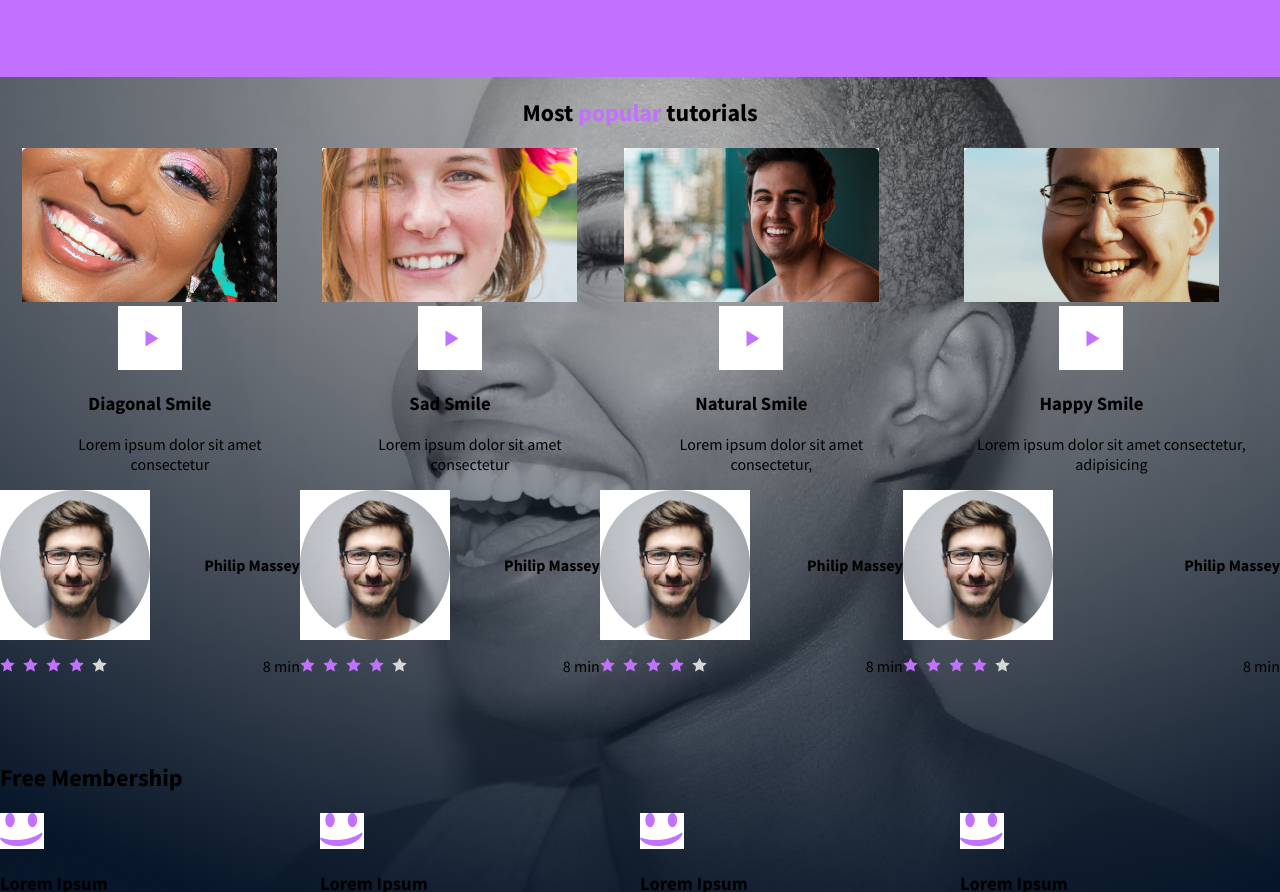
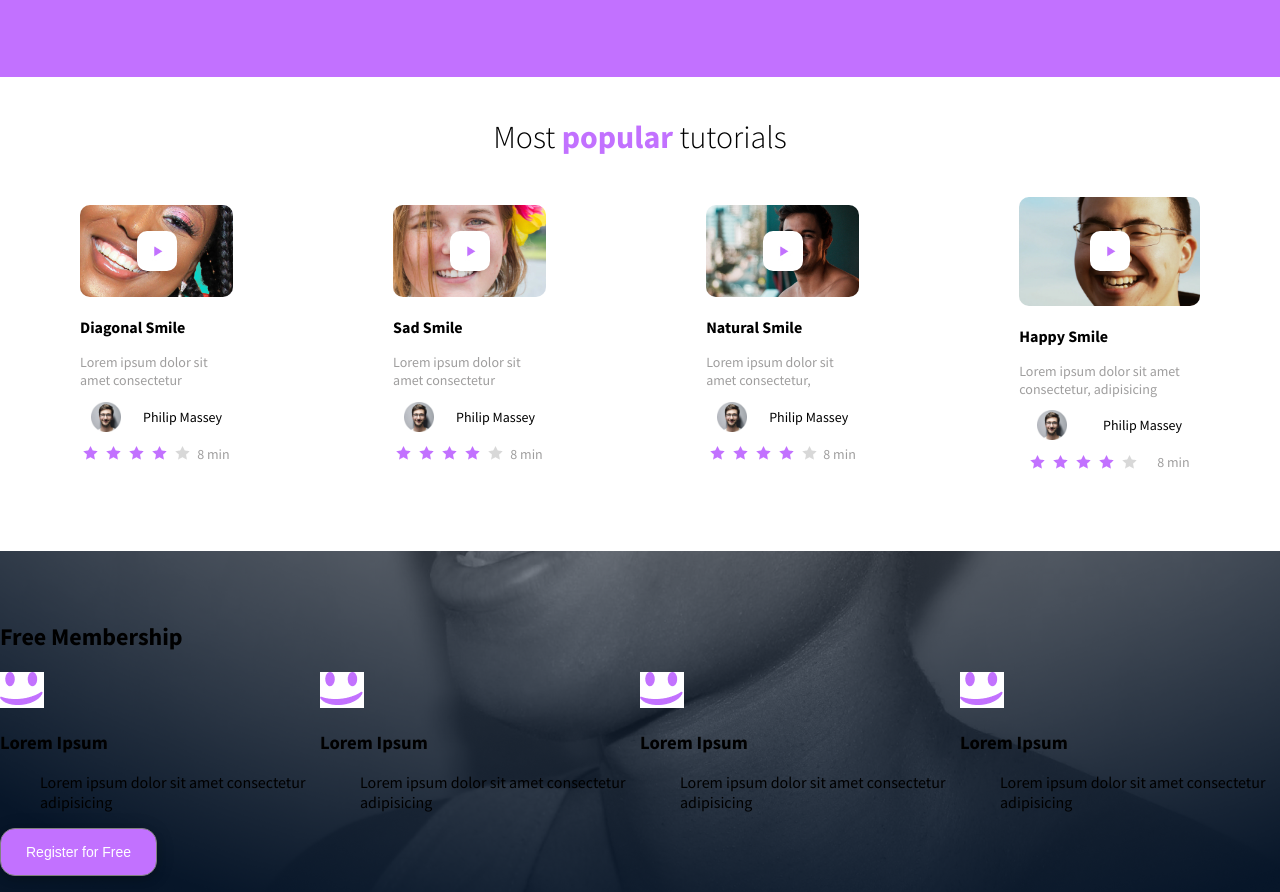
Before and after one commit to Ugokams/alx_html_css, a plain HTML site: page css_advanced/index.html in a window 1280 px wide. Shown: the part 1109-2001 px from the top of the page. Drawn offline with Linux system fonts and the light colour scheme; a web font is replaced by a local one.

Commit message:
Video section has been updated on styles.css

```diff
--- a/css_advanced/styles.css
+++ b/css_advanced/styles.css
@@ -176,3 +176,91 @@ section {
 .quotes h3{
     margin-bottom: -15px;
 }
+
+.popular-tutorials{
+    background-color: white;
+}
+
+.popular-tutorials h2{
+    font-size: 32px;
+    font-weight: 300;
+    color: black;
+    margin: 40px 0;
+}
+
+.video-thumbnail {
+    position: relative;
+    display: inline-block;
+    width: fit-content;
+}
+
+.video-thumbnail img {
+    display: block;
+    width: 100%;
+    height: auto;
+    border-radius: 10px;
+}
+
+.play-icon {
+    position: absolute;
+    top: 50%;
+    left: 50%;
+    transform: translate(-50%, -50%);
+
+    width: 40px;
+    height: 40px;
+    background-color: white;
+    border-radius: 100px;
+
+    display: flex;
+    align-items: center;
+    justify-content: center;
+
+    box-shadow: 0 0 12px rgba(0,0,0,0.2);
+    cursor: pointer;
+}
+
+.play-icon i {
+    font-size: 28px;
+    color: #C271FF;
+}
+
+.videos h3{
+    font-size: 16px;
+    font-weight: bold;
+}
+
+.videos p{
+    font-size: 14px;
+    font-weight: 400;
+    color: rgb(159, 158, 158);
+    margin: 0;
+}
+
+.videos{
+    text-align: left;
+    margin: 0 80px;
+}
+
+.author{
+    justify-content: space-around;
+    text-align: left;
+    margin: 0;
+}
+
+.author img{
+    width: 30px;
+    height: auto;
+    margin: 0;
+}
+
+.author h4{
+    font-size: 14px;
+    font-weight: 400;
+}
+
+.rating{
+    justify-content: space-around;
+    text-align: left;
+    margin-bottom: 80px;
+}
```
